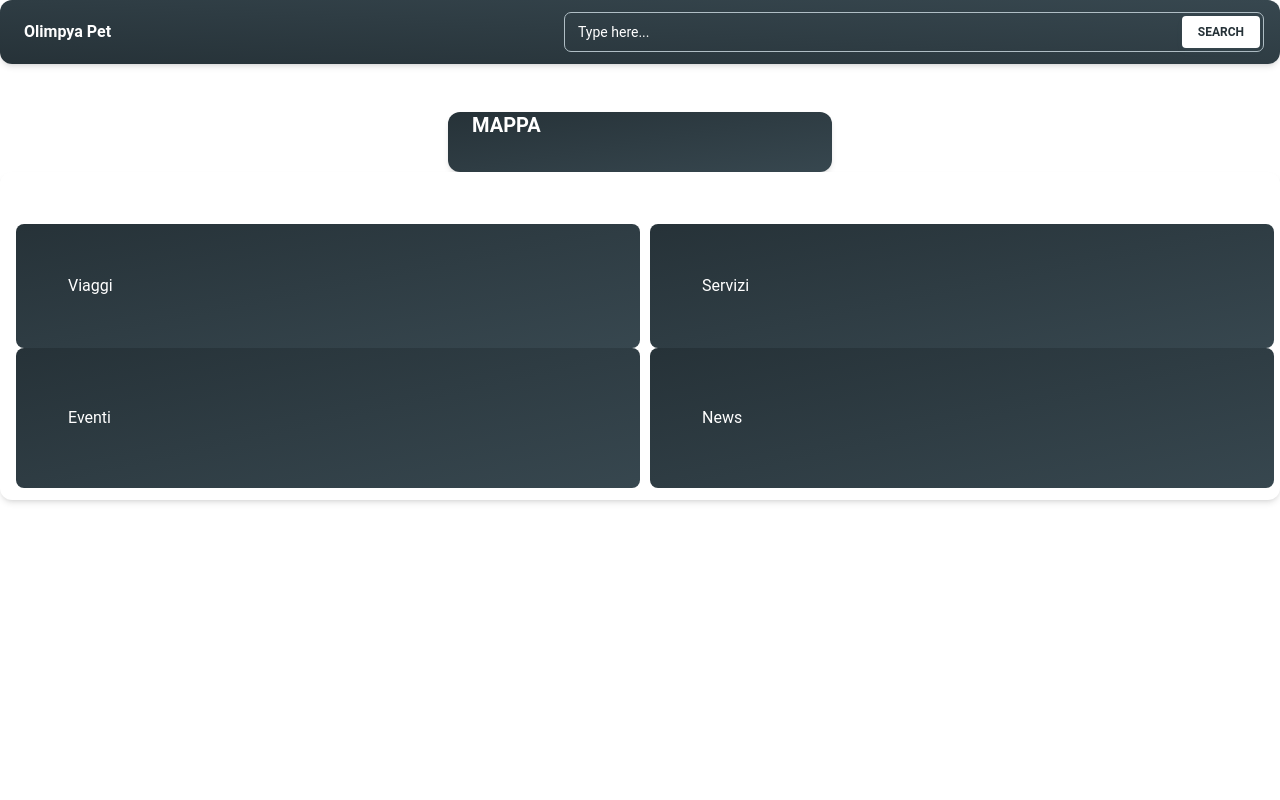
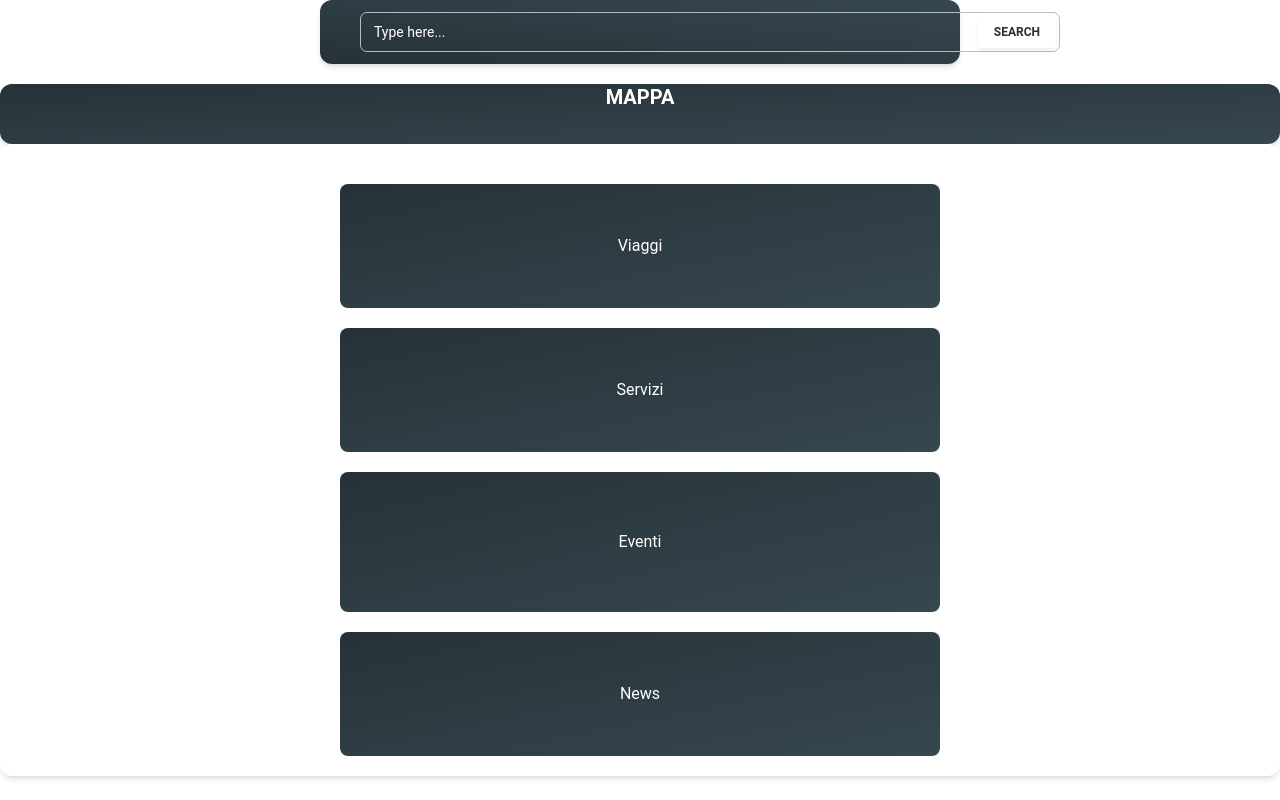
Before and after one commit to lpilla/olimpia-pet, a React (Vite) app: page /landingPage in a window 1280 px wide. Built offline with nearby package versions, Linux system fonts and the light colour scheme; no server answers.

Commit message:
modifiche alla landing page
ho aggiunto il logo del sito e ho modificato lo stile della landing page

```diff
--- a/src/pages/landingPage/index.jsx
+++ b/src/pages/landingPage/index.jsx
@@ -28,20 +28,19 @@ import {
 const LandingPage = () => {
   return (
     <>
+      <div className="flex items-center justify-center">
         <Navbar
           variant="gradient"
           color="blue-gray"
-        className="mx-auto w-full from-blue-gray-900 to-blue-gray-800 px-4 py-3"
+          className="w-1/2 h-1/2 from-blue-gray-900 to-blue-gray-800 px-4 py-3 flex items-center"
         >
-        <div className="flex flex-wrap items-center justify-between gap-y-4 text-white">
-          <Typography
-            as="a"
-            href="#"
-            variant="h6"
-            className="mr-4 ml-2 cursor-pointer py-1.5"
-          >
-            Olimpya Pet
-          </Typography>
+          <div className="ml-2 mr-4">
+            <img
+              src="src\components\FotoAnimali\logo\logo pet trip.png"
+              alt="logo sito"
+            />
+          </div>
+
           <div className="relative flex w-full gap-2 md:w-max">
             <Input
               type="search"
@@ -60,54 +59,56 @@ const LandingPage = () => {
               Search
             </Button>
           </div>
+        </Navbar>
       </div>
-      </Navbar>
       <Map />
       <Dashboard />
     </>
   );
 };
 
+
 export default LandingPage;
 
 const Dashboard = () => {
   return (
-    <div className="flex justify-center items-center w-full">
-      <Card className="mx-auto w-full h-full from-blue-gray-900 to-blue-gray-800 px-4 py-3">
+    <div className="">
+      <Card className="w-full h-full from-blue-gray-900 to-blue-gray-800 justify-center items-center">
         <div className="mb-2 p-4">
           <Typography
             variant="h5"
             color="blue-gray"
             className="flex items-center"
-          >
-          </Typography>
+          ></Typography>
         </div>
-        <div className="flex flex-wrap justify-center h-full">
-          <div className="w-full sm:w-1/2">
-            <ListItem className="h-full bg-gradient-to-br from-blue-gray-900 to-blue-gray-800 text-white">
-              <button className="p-10 flex items-center justify-center h-full">
+        <div className="flex flex-wrap justify-center">
+          <div className="w-full w-all mb-5">
+            <ListItem className="h-full bg-gradient-to-br from-blue-gray-900 to-blue-gray-800 text-white items-center justify-center flex flex-row">
+              <button className="p-10 flex items-center justify-center">
                 Viaggi
               </button>
             </ListItem>
           </div>
-          <div className="w-full sm:w-1/2">
-            <ListItem className="h-full bg-gradient-to-br from-blue-gray-900 to-blue-gray-800 text-white sm:ml-2.5">
-              <button className="p-10 flex items-center justify-center h-full">
+          <div className="w-full w-all mb-5">
+            <ListItem className="h-full bg-gradient-to-br from-blue-gray-900 to-blue-gray-800 text-white items-center justify-center flex flex-row">
+              <button className="p-10 flex items-center justify-center">
                 Servizi
               </button>
             </ListItem>
           </div>
-          <div className="w-full sm:w-1/2">
-            <ListItem className="h-full bg-gradient-to-br from-blue-gray-900 to-blue-gray-800 text-white mb-4 sm:mr-2.5">
-              <button className="p-10 flex items-center justify-center h-full">
+          <div className="w-full w-all mb-5">
+            <ListItem className="h-full bg-gradient-to-br from-blue-gray-900 to-blue-gray-800 text-white mb-4 sm:mr-2.5 items-center justify-center flex flex-row">
+              <button className="p-10 flex items-center justify-center">
                 Eventi
               </button>
             </ListItem>
           </div>
-          <div className="w-full sm:w-1/2">
-            <ListItem className="h-full bg-gradient-to-br from-blue-gray-900 to-blue-gray-800 text-white sm:ml-2.5">
-              <button className="p-10 flex items-center justify-center h-full">
+          <div className="w-full w-all mb-5">
+            <ListItem className="h-full bg-gradient-to-br from-blue-gray-900 to-blue-gray-800 text-white items-center justify-center flex flex-row">
+              <button className="p-10">
+                <h2>
                   News
+                </h2>
               </button>
             </ListItem>
           </div>
@@ -117,11 +118,13 @@ const Dashboard = () => {
   );
 };
 
+
+
 const Map = () => {
   return (
-    <div className="flex justify-center items-center">
-      <Card className="mt-12 w-96 bg-gradient-to-br from-blue-gray-900 to-blue-gray-800 text-white">
-        <CardHeader className="relative ">
+    <div className=" w-auto h-auto justify-center items-center ">
+      <Card className="h-full items-center justify-center bg-gradient-to-br from-blue-gray-900 to-blue-gray-800 text-white mt-5">
+        <CardHeader className=" ">
           <img layout="fill" />
         </CardHeader>
         <CardBody>
```
Also changed, not shown: src/components/FotoAnimali/logo/logo pet trip.png (added). Lines whose indentation alone changed are shown as unchanged.
